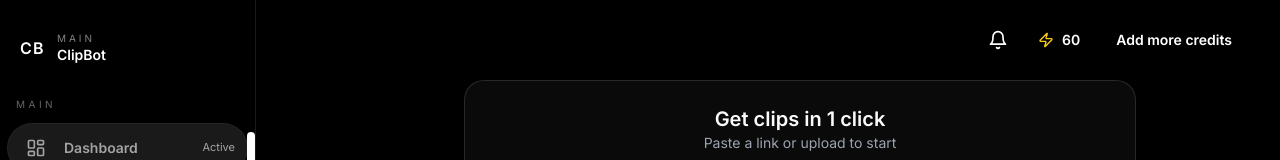
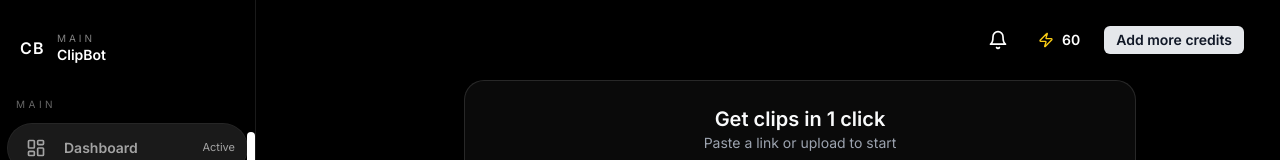
Before and after one commit to Fandry01/clipbot-frontend, a React (Vite) app: page /dashboard/overview in a window 1280 px wide. Shown: the top 160 px of the page. Built offline with nearby package versions, Linux system fonts and the light colour scheme; no server answers.

Commit message:
Restore gray background on add credits button

```diff
--- a/src/pages/Root.tsx
+++ b/src/pages/Root.tsx
@@ -116,7 +116,7 @@ export default function Root() {
               <Zap className="h-4 w-4 text-yellow-400" />
               <span className="text-white">60</span>
             </div>
-            <button className="rounded-md px-3 py-1 text-sm font-semibold text-white transition hover:bg-white/10">
+            <button className="rounded-md bg-gray-200 px-3 py-1 text-sm font-semibold text-gray-900 transition hover:bg-gray-300">
               Add more credits
             </button>
           </div>
```
